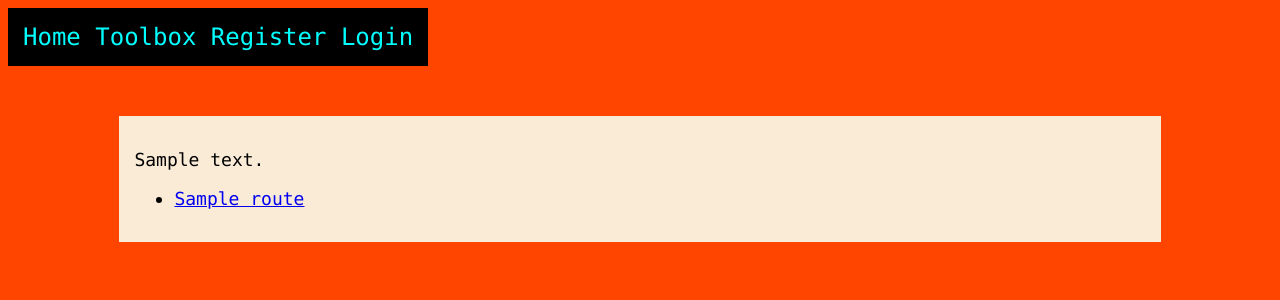
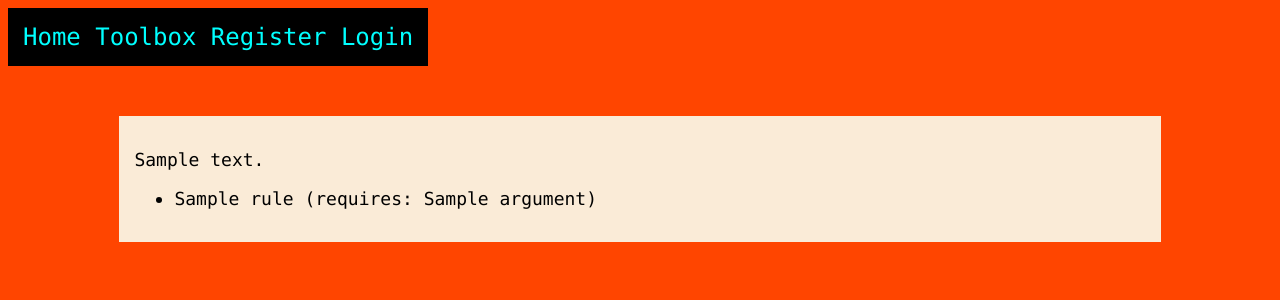
Before and after one commit to AlexB-623/the_toolbox, a Flask app: template base/admin/templates/admin/admin-home.html in a window 1280 px wide. Shown: the top 300 px of the page. Run offline with Flask 3, Linux system fonts and the light colour scheme; the template is opened without the code that fills it: most values are stand-ins (such as "Sample title", 1, 10 or a date in 2020).

Commit message:
minor change to admin panel to handle dynamic routes

```diff
--- a/base/admin/templates/admin/admin-home.html
+++ b/base/admin/templates/admin/admin-home.html
@@ -4,9 +4,16 @@
     <div class="default-container">
     <p>{{ about|safe }}</p>
         <ul>
-            {% for route in routes %}
-                <li><a href="{{ url_for(route) }}">{{ route }}</a> </li>
-            {% endfor %}
-        </ul>
+    {% for route in admin_routes %}
+        <li>
+            {% if route.arguments %}
+                <!-- Show text instead of a link -->
+                {{ route.rule }} (requires: {{ route.arguments|join(', ') }})
+            {% else %}
+                <a href="{{ url_for(route.endpoint) }}">{{ route.rule }}</a>
+            {% endif %}
+        </li>
+    {% endfor %}
+</ul>
     </div>
 {% endblock %}
```
Also changed, not shown: base/admin/views.py (+5 -6 lines).
